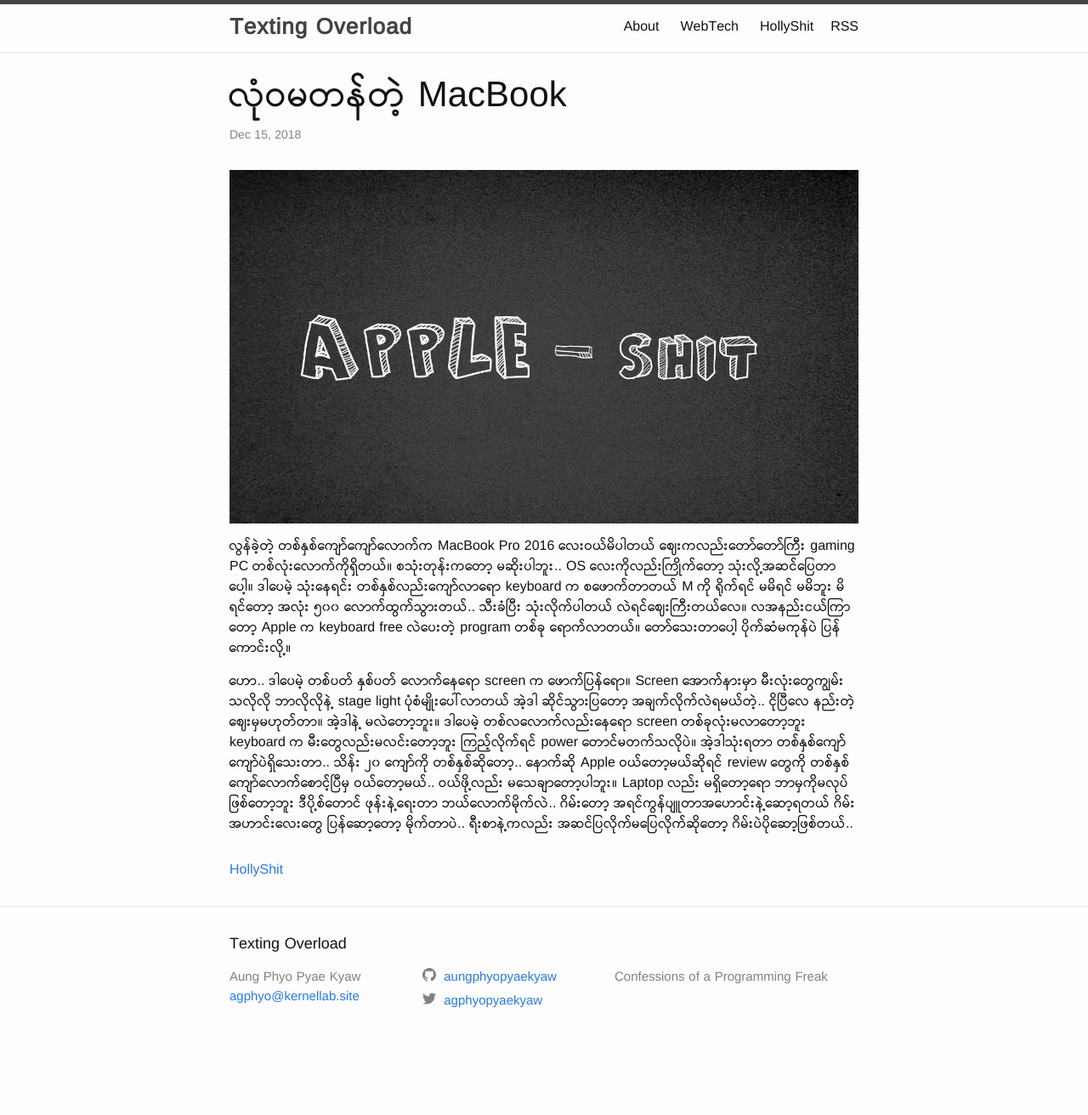
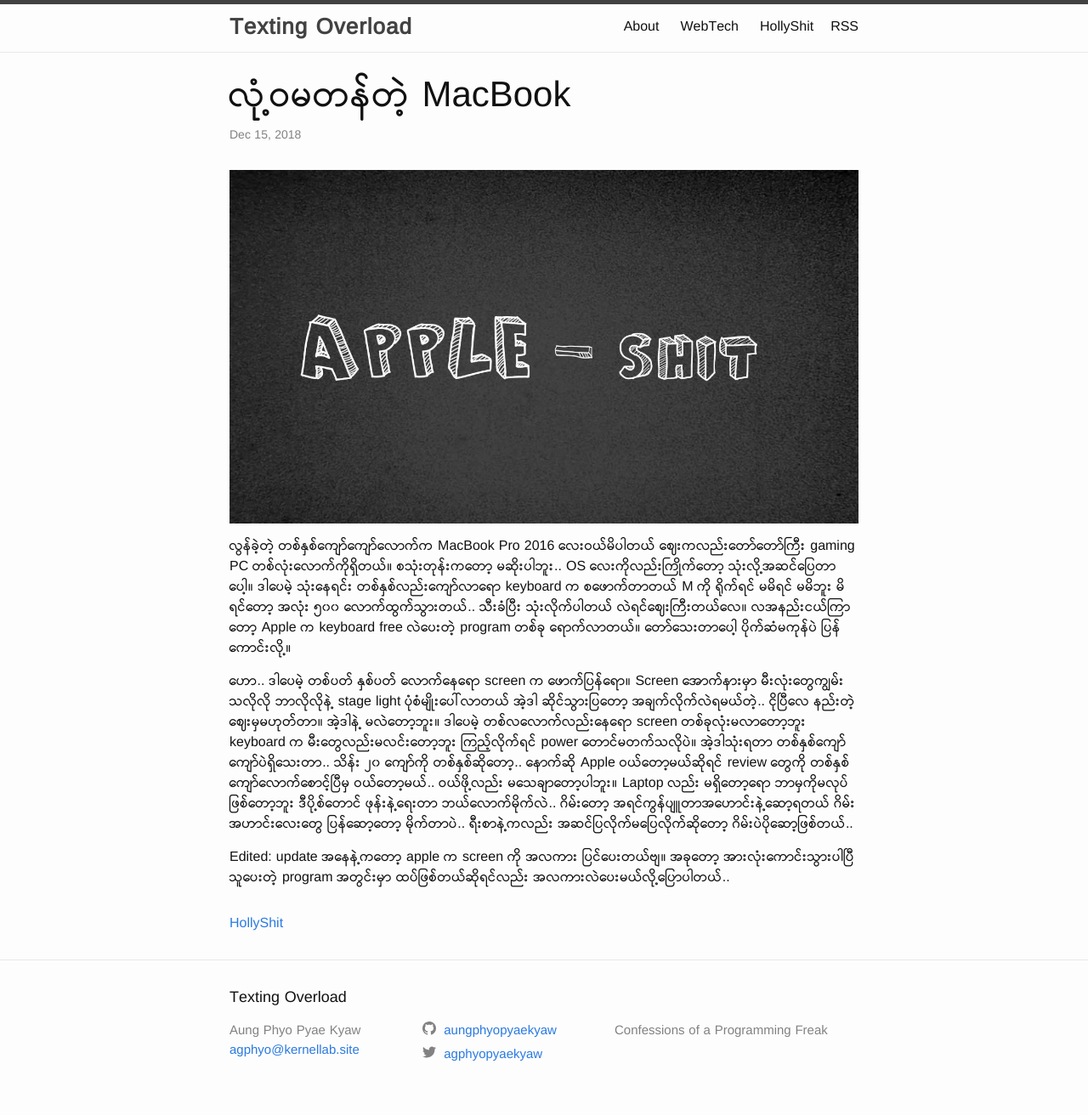
Before and after one commit to aungphyopyaekyaw/blog, a Jekyll site: the page built from _posts/2018-12-15-mac-mac-mac.markdown, in a window 1280 px wide. Shown: the whole page at 85% size. Built offline with Jekyll 4.4.1, drawn with Linux system fonts in a browser that asks for light colours; comment, search, counter and statistics services are not loaded; before the commit the page ends 1249 px from its top, so only the background shows below that.

Commit message:
update old post

```diff
--- a/_posts/2018-12-15-mac-mac-mac.markdown
+++ b/_posts/2018-12-15-mac-mac-mac.markdown
@@ -1,6 +1,6 @@
 ---
 layout: post
-title:  "လုံဝမတန်တဲ့ MacBook"
+title:  "လုံ့ဝမတန်တဲ့ MacBook"
 date:   2018-12-15 12:37:12 +0630
 categories: HollyShit
 ---
@@ -10,3 +10,5 @@
 လွန်ခဲ့တဲ့ တစ်နှစ်ကျော်ကျော်လောက်က MacBook Pro 2016 လေးဝယ်မိပါတယ် ဈေးကလည်းတော်တော်ကြီး gaming PC တစ်လုံးလောက်ကိုရှိတယ်။ စသုံးတုန်းကတော့ မဆိုးပါဘူး.. OS လေးကိုလည်းကြိုက်တော့ သုံးလို့အဆင်ပြေတာပေါ့။ ဒါပေမဲ့ သုံးနေရင်း တစ်နှစ်လည်းကျော်လာရော keyboard က စဖောက်တာတယ် M ကို ရိုက်ရင် မမိရင် မမိဘူး မိရင်တော့ အလုံး ၅၀၀ လောက်ထွက်သွားတယ်.. သီးခံပြီး သုံးလိုက်ပါတယ် လဲရင်ဈေးကြီးတယ်လေ။ လအနည်းငယ်ကြာတော့ Apple က keyboard free လဲပေးတဲ့ program တစ်ခု ရောက်လာတယ်။ တော်သေးတာပေါ့ ပိုက်ဆံမကုန်ပဲ ပြန်ကောင်းလို့။
 
 ဟော.. ဒါပေမဲ့ တစ်ပတ် နှစ်ပတ် လောက်နေရော screen က ဖောက်ပြန်ရော။ Screen အောက်နားမှာ မီးလုံးတွေကျွမ်းသလိုလို ဘာလိုလိုနဲ့ stage light ပုံစံမျိုးပေါ်လာတယ် အဲ့ဒါ ဆိုင်သွားပြတော့ အချက်လိုက်လဲရမယ်တဲ့.. ငိုပြီလေ နည်းတဲ့ဈေးမှမဟုတ်တာ။ အဲ့ဒါနဲ့ မလဲတော့ဘူး။ ဒါပေမဲ့ တစ်လလောက်လည်းနေရော screen တစ်ခုလုံးမလာတော့ဘူး keyboard က မီးတွေလည်းမလင်းတော့ဘူး ကြည့်လိုက်ရင် power တောင်မတက်သလိုပဲ။ အဲ့ဒါသုံးရတာ တစ်နှစ်ကျော်ကျော်ပဲရှိသေးတာ.. သိန်း ၂၀ ကျော်ကို တစ်နှစ်ဆိုတော့.. နောက်ဆို Apple ဝယ်တော့မယ်ဆိုရင် review တွေကို တစ်နှစ်ကျော်လောက်စောင့်ပြီမှ ဝယ်တော့မယ်.. ဝယ်ဖို့လည်း မသေချာတော့ပါဘူး။ Laptop လည်း မရှိတော့ရော ဘာမှကိုမလုပ်ဖြစ်တော့ဘူး ဒီပို့စ်တောင် ဖုန်းနဲ့ရေးတာ ဘယ်လောက်မိုက်လဲ.. ဂိမ်းတော့ အရင်ကွန်ပျူတာအဟောင်းနဲ့ဆော့ရတယ် ဂိမ်းအဟာင်းလေးတွေ ပြန်ဆော့တော့ မိုက်တာပဲ.. ရီးစာနဲ့ကလည်း အဆင်ပြလိုက်မပြေလိုက်ဆိုတော့ ဂိမ်းပဲပိုဆော့ဖြစ်တယ်..
+
+Edited: update အနေနဲ့ကတော့ apple က screen ကို အလကား ပြင်ပေးတယ်ဗျ။ အခုတော့ အားလုံးကောင်းသွားပါပြီ သူပေးတဲ့ program အတွင်းမှာ ထပ်ဖြစ်တယ်ဆိုရင်လည်း အလကားလဲပေးမယ်လို့ပြောပါတယ်..
```
